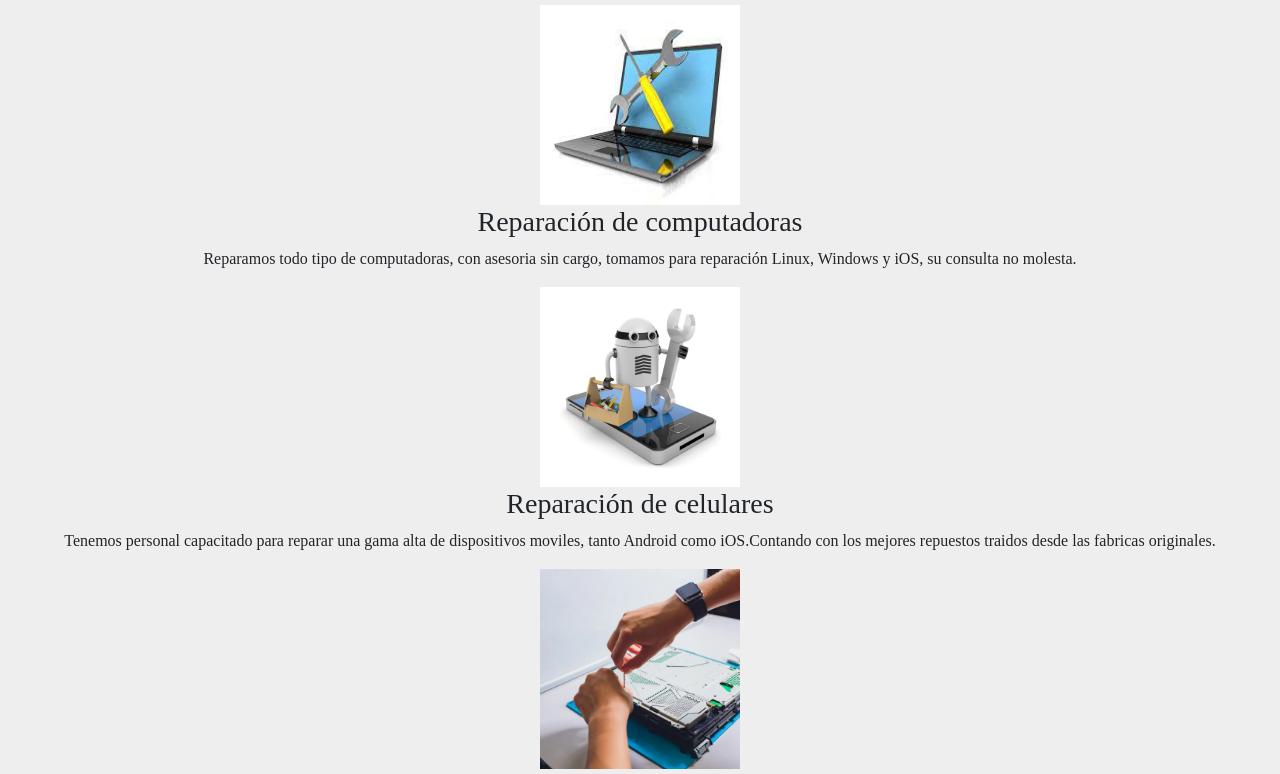
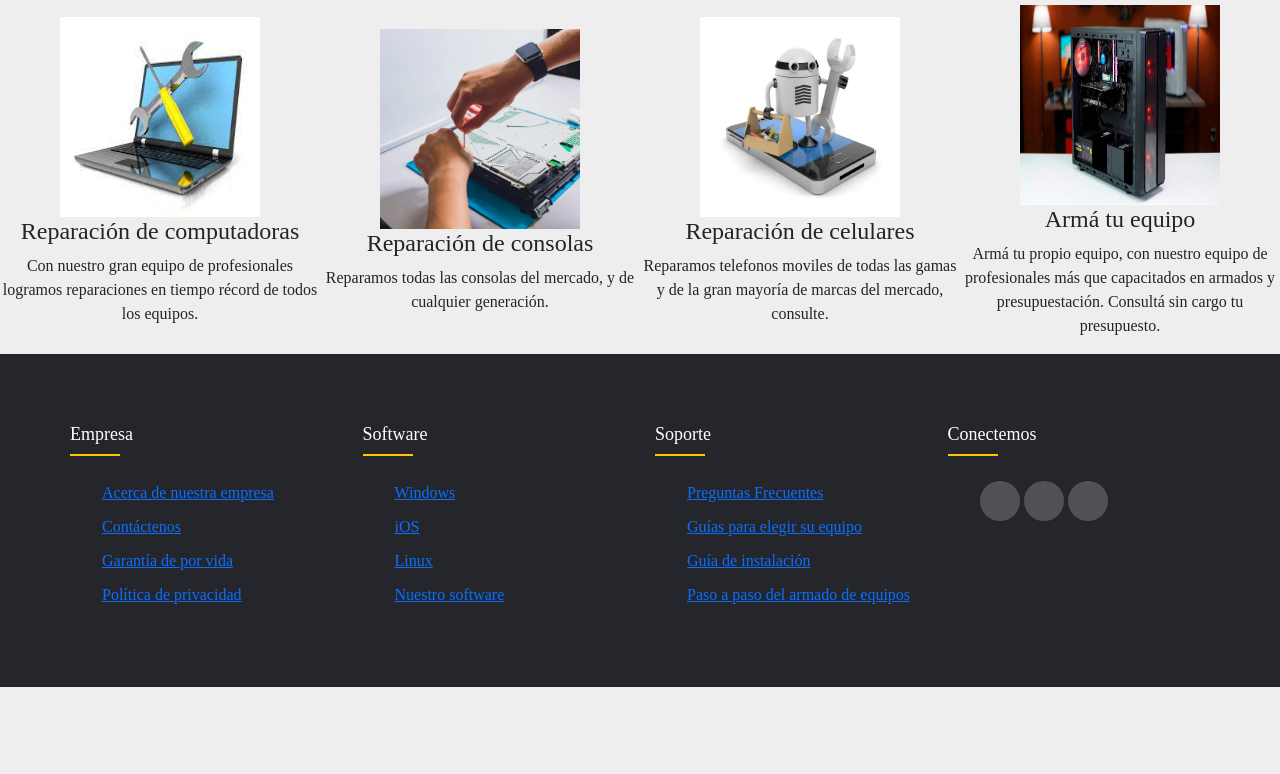
Before and after one commit to Atilixd7/Empresa-de-tecnologia-bordagorry, a website: page pages/servicios.html in a window 1280 px wide. Shown: the part 177-951 px from the top of the page. After the commit the page ends 864 px from the top, so only its background shows below. Drawn offline with nearby package versions, Linux system fonts and the light colour scheme.

Commit message:
Correcciones de la pagina de servicios

```diff
--- a/pages/servicios.html
+++ b/pages/servicios.html
@@ -42,30 +42,30 @@
 
 <h1>Servicios</h1>
 
-<main>
+  <section>
+    <article>
+      <img src="../Media/reparacion-de-computadoras.jpg">
+      <h4>Reparación de computadoras</h4>
+      <p>Con nuestro gran equipo de profesionales logramos reparaciones en tiempo récord de todos los equipos.</p>
+    </article>
+    <article>
+      <img src="../Media/reparacion-de-consolas.jpg">
+      <h4>Reparación de consolas</h4>
+      <p>Reparamos todas las consolas del mercado, y de cualquier generación.</p>
+    </article>
+    <article>
+      <img src="../Media/reparacion de celular.jpg">
+      <h4>Reparación de celulares</h4>
+      <p>Reparamos telefonos moviles de todas las gamas y de la gran mayoría de marcas del mercado, consulte.</p>
+    </article>
+    <article>
+      <img src="../Media/arma tu equipo.jpg">
+      <h4>Armá tu equipo</h4>
+      <p>Armá tu propio equipo, con nuestro equipo de profesionales más que capacitados en armados y presupuestación. Consultá sin cargo tu presupuesto.</p>
+    </article>
+  </section>
 
-    <section class="servicios">
-        <article class="servicios2">
-              <a href="#"><img src="../Media/reparacion-de-computadoras.jpg" alt="Imagen de Reparacion de computadoras"></a>
-              <h3>Reparación de computadoras</h3>
-              <p>Reparamos todo tipo de computadoras, con asesoria sin cargo, tomamos para reparación Linux, Windows y iOS, su consulta no molesta.</p>
-        </article>
-        <article class="servicios2">
-              <a href="#"><img src="../Media/reparacion de celular.jpg" alt="Imagen de Reparacion de celulares"></a>
-              <h3>Reparación de celulares</h3>
-              <p>Tenemos personal capacitado para reparar una gama alta de dispositivos moviles, tanto Android como iOS.Contando con los mejores repuestos traidos desde las fabricas originales.</p>
-        </article>
-        <article class="servicios2">
-              <a href="#"><img src="../Media/reparacion-de-consolas.jpg" alt="Imagen de Reparacion de consolas"></a>
-              <h3>Reparación de consolas</h3>
-              <p>Contamos con repuestos de todas las consolas que existen en el mercado, podemos ayudarte en lo que necesites y hacemos presupuesto (con revisión incluida) sin costo.</p>
-        </article>
-        <article class="servicios2">
-              <a href="#"><img src="../Media/arma tu equipo.jpg" alt="Imagen de arma tu equipo"></a>
-              <h3>Armá tu propio equipo</h3>
-              <p>Armamos tu propia computadora con los mejores componentes del mercado, la construimos con las necesidades del cliente y buscando la mejor comodidad y rendimiento al momento de utilizarla.</p>
-      </article>
-</main>
+</div>
 </section>
 <div class="footer">
     <div class="container">
--- a/scss/main.scss
+++ b/scss/main.scss
@@ -86,7 +86,6 @@ li {
 
 section{
     display: flex;
-    flex-direction: column;
     align-items: center;
     justify-content: center;
 }
@@ -376,29 +375,19 @@ body{margin-top:20px;
 .nosotros{
     display: flex;
     justify-content: center;
-
+  h3{
+    text-align: center;
+  }
 }
-
-.servicios {
+section {
     display: flex;
     flex-wrap: wrap;
   }
 
-.servicios2 {
+  article {
     flex: 1;
     text-align: center;
   }
-
-  article img{
-    width: 300px;
-    height: 200px;
-
-  }
-
-  h3{
-    text-align: center;
-  }
-
 
 @media screen and (max-width: 767px) {
     .navbar-brand{
```
Also changed, not shown: css/main.css, 1 other file.
